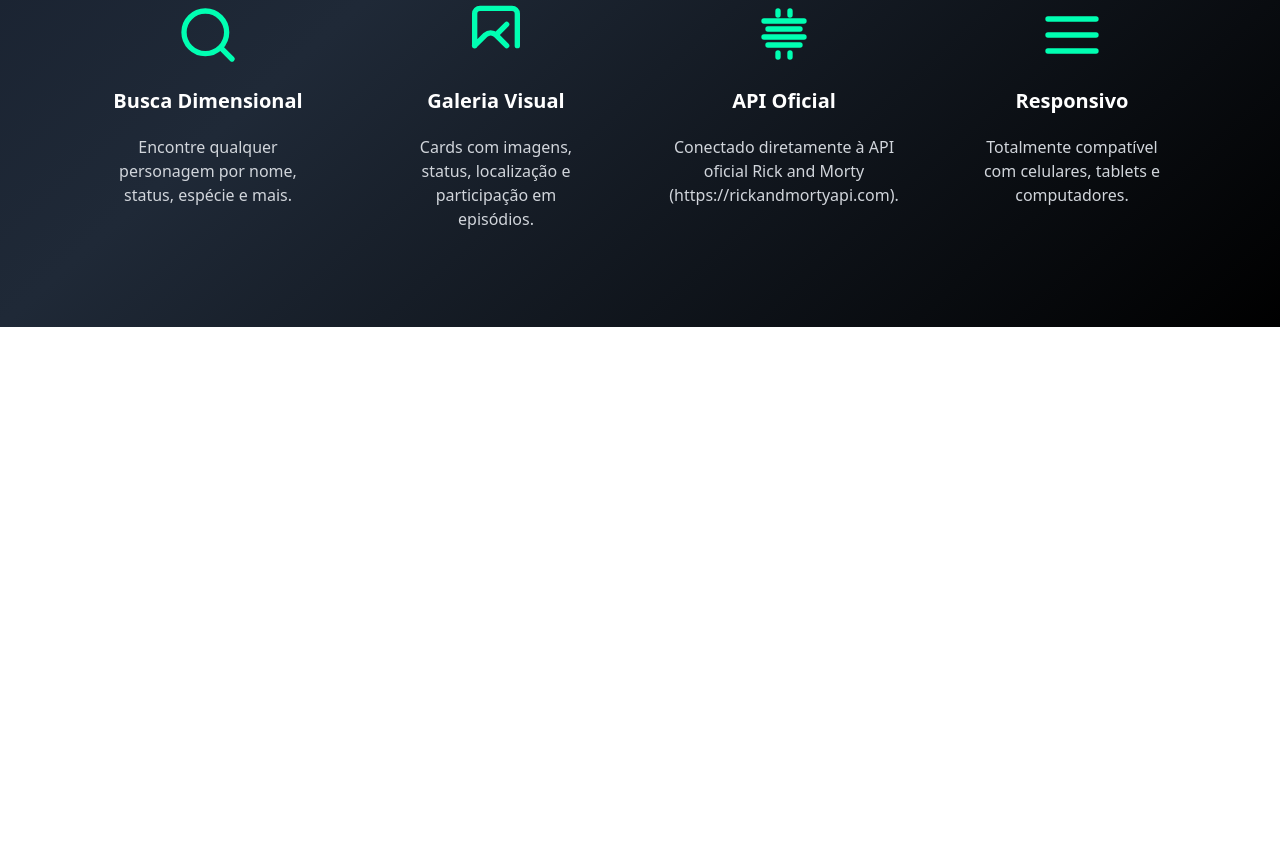
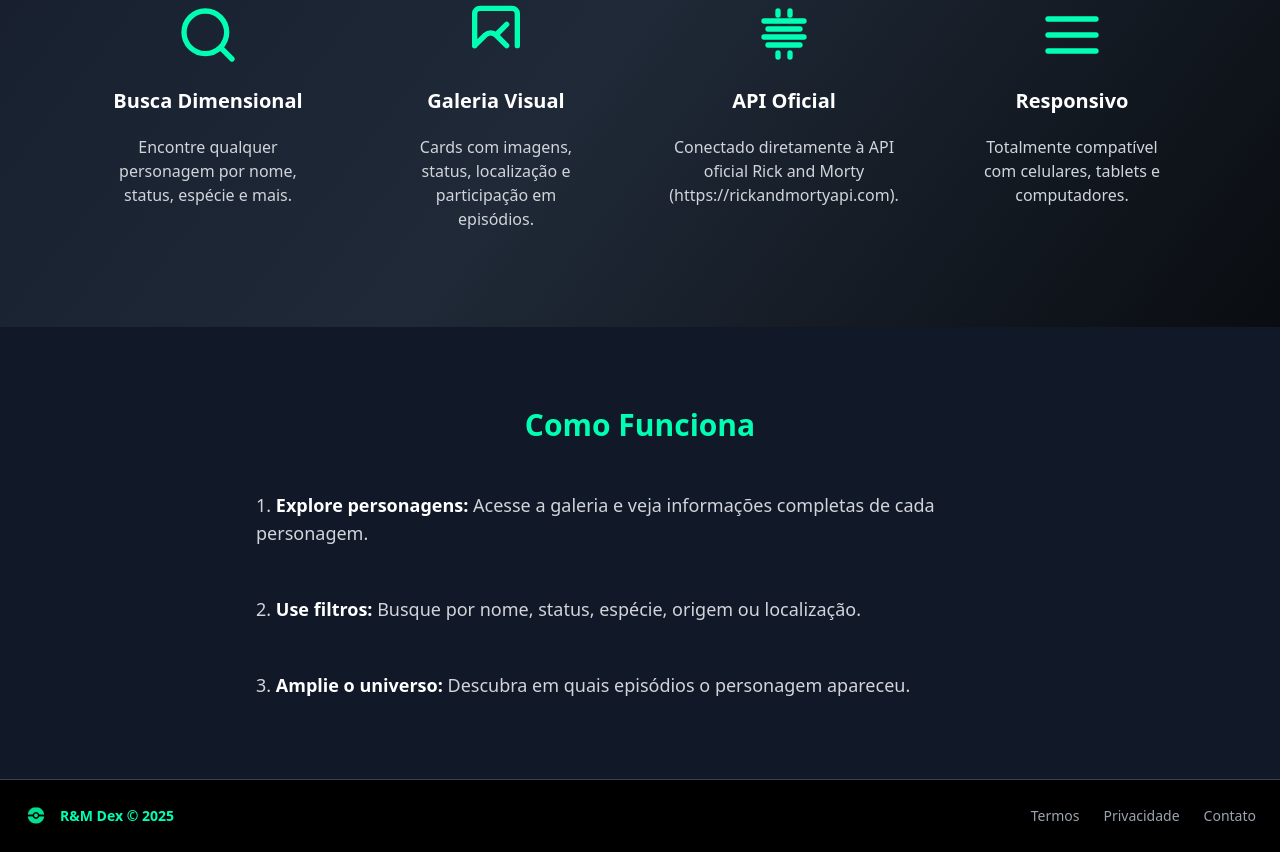
Before and after one commit to gustxvodev/rm_dex, a plain HTML site: page index.html in a window 1280 px wide. Shown: the part 816-1668 px from the top of the page. Before the commit the page ends 1143 px from the top, so only its background shows below. Drawn offline with nearby package versions, Linux system fonts and the light colour scheme.

Commit message:
add como funciona and footer

```diff
--- a/index.html
+++ b/index.html
@@ -137,6 +137,37 @@
     </div>
   </section>
 
+  <section id="how-it-works" class="bg-gray-900 py-20">
+    <div class="container mx-auto px-6 max-w-4xl">
+      <h3 class="text-3xl font-extrabold text-center text-portal mb-12">Como Funciona</h3>
+      <ol class="space-y-12 list-decimal list-inside text-gray-300 text-lg max-w-3xl mx-auto">
+        <li>
+          <strong class="text-white">Explore personagens:</strong> Acesse a galeria e veja informações completas de cada
+          personagem.
+        </li>
+        <li>
+          <strong class="text-white">Use filtros:</strong> Busque por nome, status, espécie, origem ou localização.
+        </li>
+        <li>
+          <strong class="text-white">Amplie o universo:</strong> Descubra em quais episódios o personagem apareceu.
+        </li>
+      </ol>
+    </div>
+  </section>
+
+  <footer class="bg-black py-6 border-t border-gray-700">
+    <div class="container mx-auto px-6 flex flex-col md:flex-row justify-between items-center text-gray-400 text-sm">
+      <div class="flex items-center space-x-3">
+        <img src="assets/rmlogo.svg" class="h-6" />
+        <span class="font-semibold text-portal">R&M Dex  © 2025</span>
+      </div>
+      <nav class="flex space-x-6 mt-4 md:mt-0">
+        <a href="#" class="hover:text-portal transition-colors">Termos</a>
+        <a href="#" class="hover:text-portal transition-colors">Privacidade</a>
+        <a href="#" class="hover:text-portal transition-colors">Contato</a>
+      </nav>
+    </div>
+  </footer>
 
   <script>
     function toggleMobileMenu() {
```
